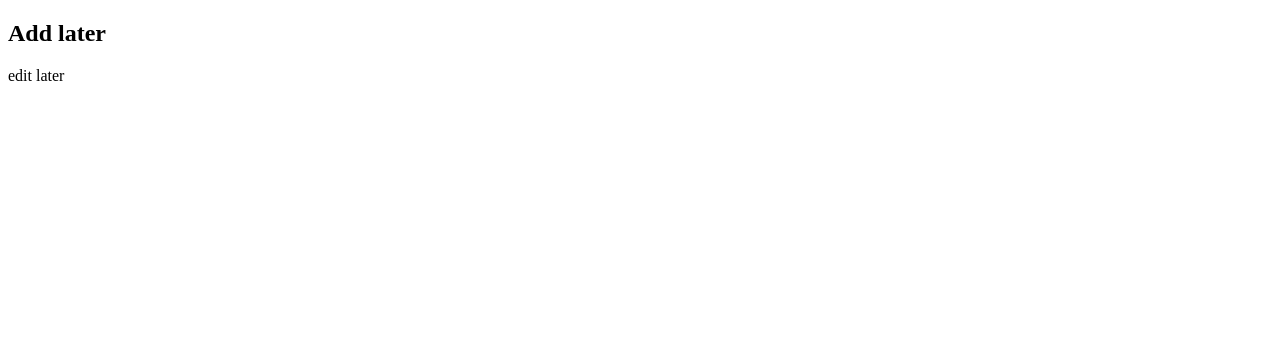
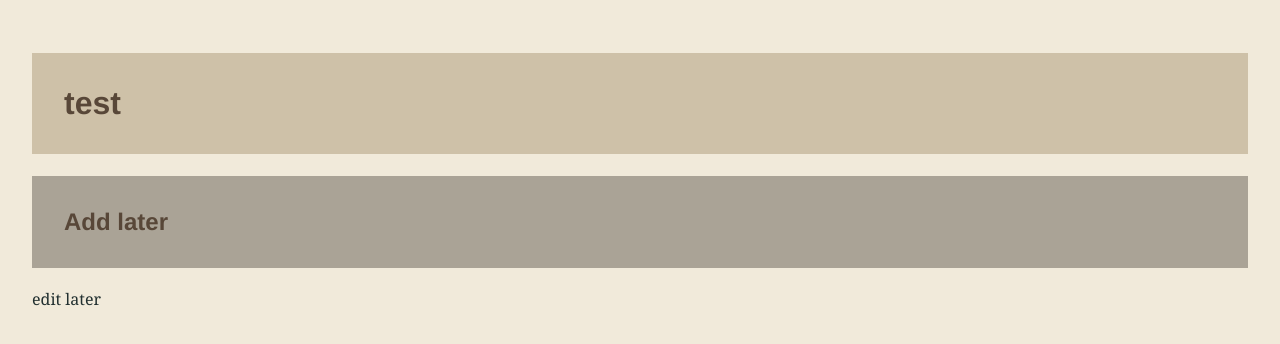
Before and after one commit to ilsewijfjes/ilsewijfjes, a plain HTML site: page index.html in a window 1280 px wide. Drawn offline with Linux system fonts and the light colour scheme.

Commit message:
Update index.html

```diff
--- a/index.html
+++ b/index.html
@@ -2,8 +2,10 @@
 <html>
 <head>
   <title>Portfolio</title>
+  <link rel="stylesheet" href="portfolio_style.css">
 </head>
 <body>
+  <h1>test</h1>
   <h2>Add later</h2>
   <p>edit later</p>
 </body>
```
